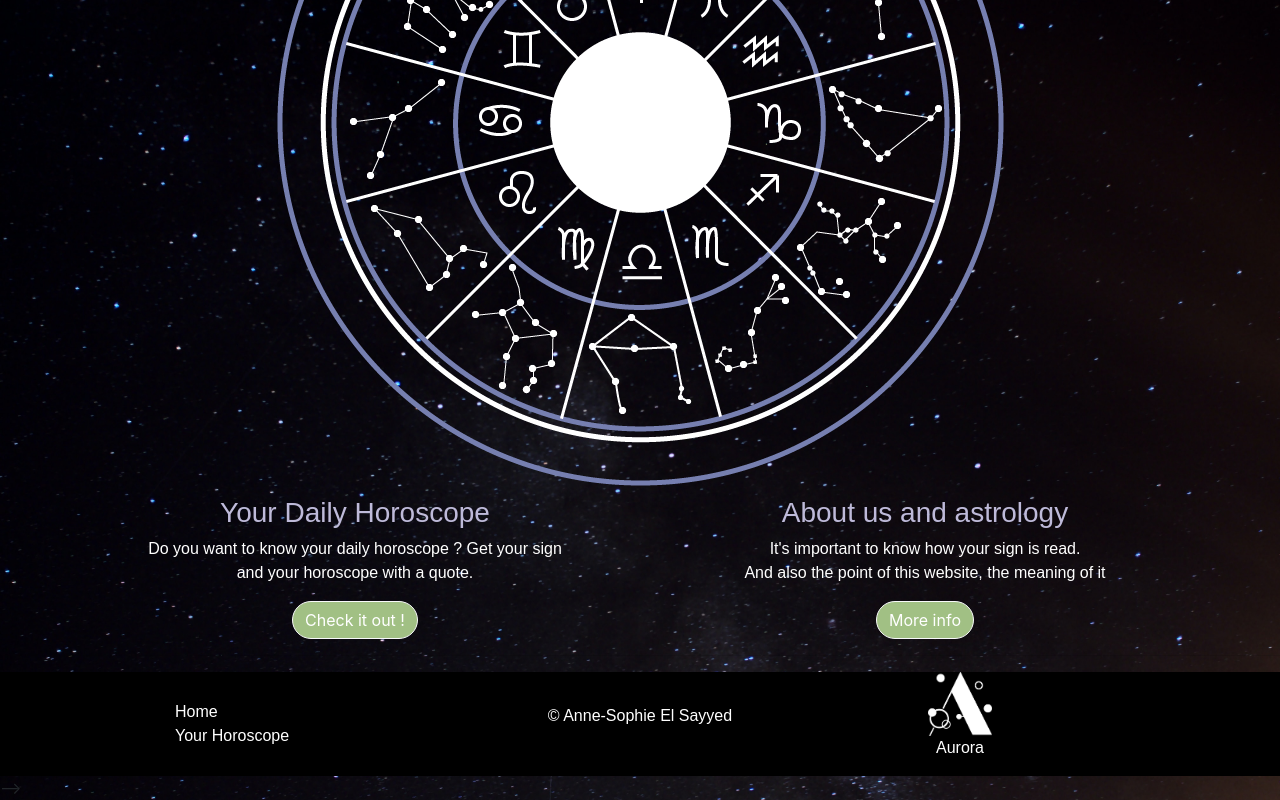
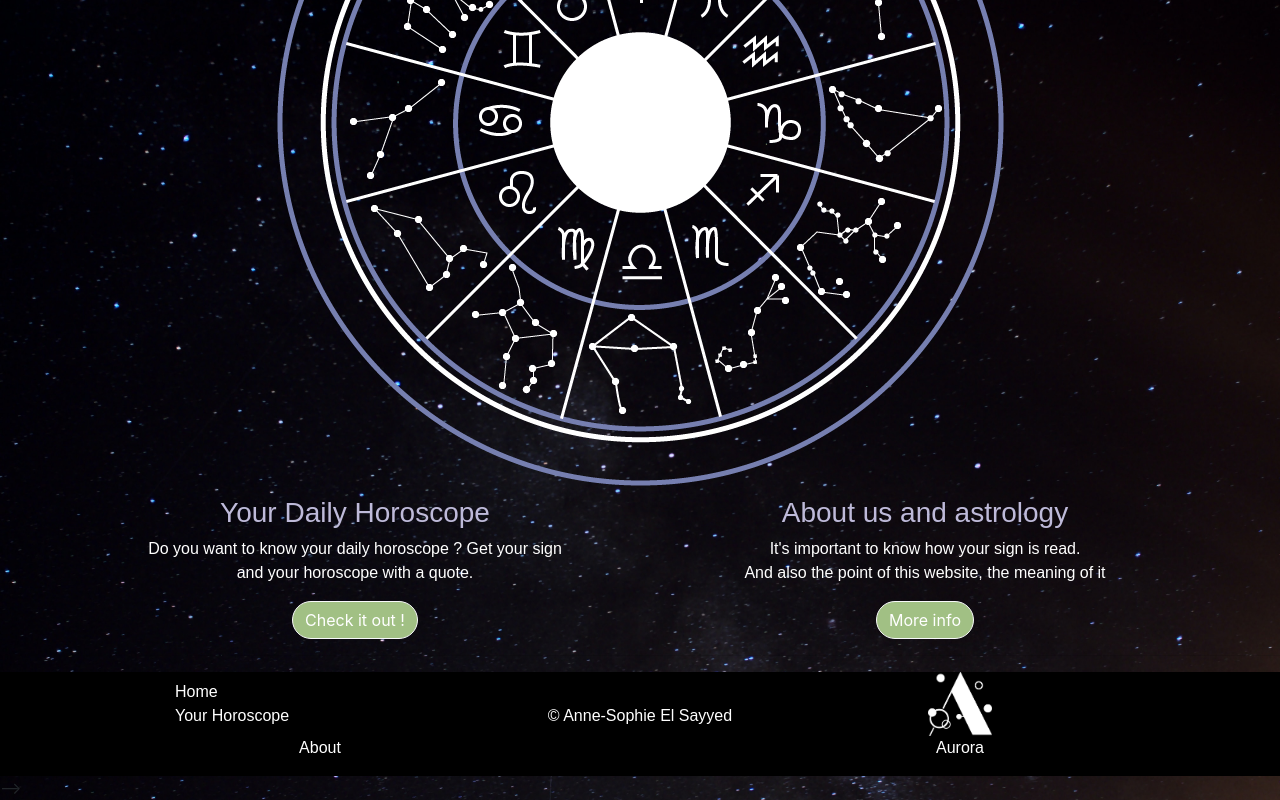
Before and after one commit to aleyyana/aurora, a Vue app: page / in a window 1280 px wide. Shown: the part 443-1243 px from the top of the page. Built offline with nearby package versions, Linux system fonts and the light colour scheme; a web font is replaced by a local one.

Commit message:
add about to footer

```diff
--- a/src/components/footerSite.vue
+++ b/src/components/footerSite.vue
@@ -7,6 +7,7 @@
     <div class="links col col-xs-12 col-sm-3 col-sm-pull-6">
       <RouterLink class="footer-links nav"  to="/">Home</RouterLink>
       <RouterLink class="footer-links nav" to="/horoscope">Your Horoscope</RouterLink>
+      <RouterLink class="nav-item nav-link" to="/about">About</RouterLink>
     </div>
         <div class="copyright col-xs-12 col-sm-3 col-sm-pull-6">
       <p> &copy; Anne-Sophie El Sayyed </p>
```
